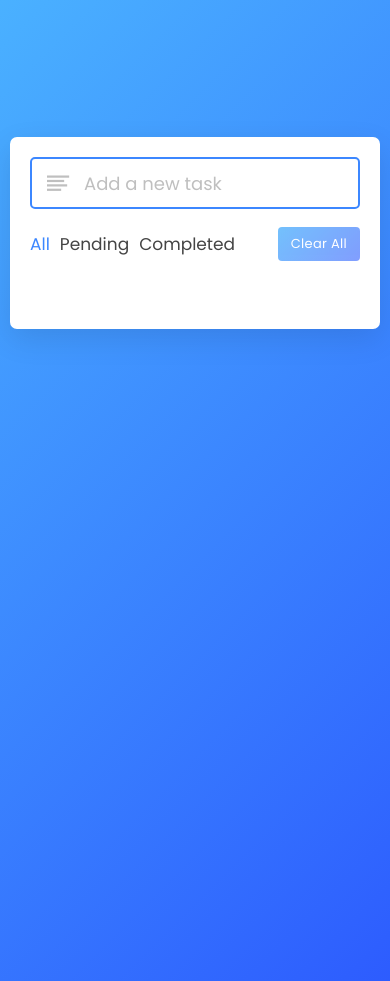
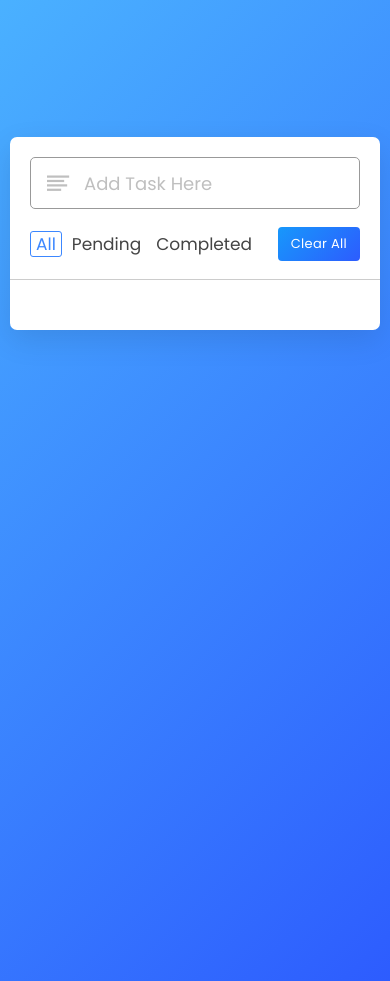
Before and after one commit to Nirob-X/my-react-projects, a React (Create React App) app: page / in a window 390 px wide. Built offline with nearby package versions, Linux system fonts and the light colour scheme.

Commit message:
style todo apps with styled components

```diff
--- a/package.json
+++ b/package.json
@@ -9,6 +9,7 @@
     "react": "^18.2.0",
     "react-dom": "^18.2.0",
     "react-scripts": "5.0.1",
+    "styled-components": "^5.3.5",
     "web-vitals": "^2.1.0"
   },
   "scripts": {
--- a/src/App.js
+++ b/src/App.js
@@ -1,11 +1,12 @@
 import Main from "./components/Main";
-import "./index.css";
+import {Wrapper, GlobalStyle} from "./components/style/element.styled"
 
 function App() {
   return (
-    <div className="wrapper">
+    <Wrapper>
+    	<GlobalStyle />
     	<Main />
-    </div>
+    </Wrapper>
   );
 }
 
--- a/src/components/Controls.js
+++ b/src/components/Controls.js
@@ -1,16 +1,15 @@
-import Styled from "./Controls.module.css";
-// import {ACTIONS} from "./Main";
+import {Div, Span, Button} from "./style/element.styled"
 
 export default function Controls({setDisplay, display, dispatch}) {
 
 	return (
-		<div className={Styled.controls}>
-			<div className={Styled.filters}>
-		    	<span onClick={() => setDisplay("ALL")} className={display === "ALL" ? Styled.active : ""} >All</span>
-		        <span onClick={() => setDisplay("PENDING")} className={display === "PENDING" ? Styled.active : ""} >Pending</span>
-		        <span onClick={() => setDisplay("COMPLETED")} className={display === "COMPLETED" ? Styled.active : ""} >Completed</span>
+		<Div>
+			<div className="filters">
+		    	<Span onClick={() => setDisplay("ALL")} className={`${display === "ALL" ? "active" : ""}`} >All</Span>
+		        <Span onClick={() => setDisplay("PENDING")} className={`${display === "PENDING" ? "active" : ""}`} >Pending</Span>
+		        <Span onClick={() => setDisplay("COMPLETED")} className={`${display === "COMPLETED" ? "active" : ""}`} >Completed</Span>
 		    </div>
-		    <button onClick={dispatch} type="button" className={Styled.clearBtn}>Clear All</button>
-		</div>
+		    <Button onClick={dispatch} type="button" className="clearBtn">Clear All</Button>
+		</Div>
 	);
 }
--- a/src/components/Controls.module.css
+++ /dev/null
@@ -1,47 +0,0 @@
-.controls, li{
-  display: flex;
-  align-items: center;
-  justify-content: space-between;
-}
-.controls{
-  padding: 18px 25px;
-  borderBottom: 1px solid #ccc;
-}
-.filters span{
-  margin: 0 8px;
-  font-size: 17px;
-  color: #444444;
-  cursor: pointer;
-}
-.filters span:first-child{
-  margin-left: 0;
-}
-.filters span.active{
-  color: #3C87FF;
-}
-.controls .clearBtn{
-  border: none;
-  opacity: 0.6;
-  outline: none;
-  color: #fff;
-  cursor: pointer;
-  font-size: 13px;
-  padding: 7px 13px;
-  border-radius: 4px;
-  letter-spacing: 0.3px;
-  transition: transform 0.25s ease;
-  background: linear-gradient(135deg, #1798fb 0%, #2D5CFE 100%);
-}
-
-.clearBtn:active{
-  transform: scale(0.93);
-}
-
-@media (max-width: 400px) {
-  .controls{
-    padding: 18px 20px;
-  }
-  .filters span{
-    margin: 0 5px;
-  }
-}
--- a/src/components/Form.module.css
+++ /dev/null
@@ -1,33 +0,0 @@
-.taskInput{
-  height: 52px;
-  padding: 0 25px;
-  position: relative;
-}
-.taskInput img{
-  top: 50%;
-  position: absolute;
-  transform: translate(17px, -50%);
-}
-.taskInput input{
-  height: 100%;
-  width: 100%;
-  outline: none;
-  font-size: 18px;
-  border-radius: 5px;
-  padding: 0 20px 0 53px;
-  border: 1px solid #999;
-}
-.taskInput input:focus,
-.taskInput input:active {
-  padding-left: 52px;
-  border: 2px solid #3C87FF;
-}
-.taskInput input::placeholder{
-  color: #bfbfbf;
-}
-
-@media (max-width: 400px) {
-  .taskInput{
-    padding: 0 20px;
-  }
-}
--- a/src/components/Main.js
+++ b/src/components/Main.js
@@ -1,6 +1,7 @@
-import {useReducer, useState} from "react";
-import ControlForm from "./ControlForm";
+import {useReducer, useState, useRef} from "react";
+import {Form} from "./style/element.styled";
 import Controls from "./Controls";
+import svgLogo from "./bars-icon.svg";
 import UnorderList from "./UnorderList";
 import Task from "./Task";
 
@@ -28,12 +29,6 @@ function reducer(prevState, action){
 
 				return {
 					...prevState
-				}
-			}
-			const stateKeys = Object.keys(prevState);
-			for (let item of stateKeys) {
-				if (prevState[item].text === text) {
-					return prevState;
 				}
 			}
 
@@ -72,23 +67,59 @@ function reducer(prevState, action){
 function Main() {
 	const [state, dispatch] = useReducer(reducer, {});
 	const [display, setDisplay] = useState("ALL");
-	const [inputText, setInputText] = useState("");
-	const [uid, setUid] = useState();
+	const [input, setInput] = useState("");
+	const [uid, setUid] = useState(null);
+	const ref = useRef(null);
 
-	const setIdAndFun = (text, id) => {
-		setUid(id);
-		setInputText(text);
+
+	function formateText(oldText) {
+		const firstLetter = oldText[0].toUpperCase();
+		const restLetter = oldText.slice(1).toLowerCase();
+		return firstLetter + restLetter;
 	}
+
+	function has(inputData) {
+		const array = Object.values(state);
+		for (let element of array) {
+			console.log(element)
+			if (element.text === inputData) {
+				return false;
+			}
+
+		}
+		return true;
+	}
+
+	function  handleSubmit(e) {
+		e.preventDefault();
+		const inputData = input.replace(/\s+/g, ' ').trim();
+		const taskText = formateText(inputData);
+		if (taskText && has(taskText)) {
+			dispatch({type: ACTIONS.ADD_TASK, payload: {text: taskText, uid: uid}});
+			setInput("");
+			setUid(null)
+		}
+	}
+
+	function handleEdit(text, textId) {
+		setInput(text);
+		setUid(textId);
+		ref.current.focus();
+	}
+
 
 	return (
 		<>
-			<ControlForm dispatch={dispatch} data={{inputText: inputText, setInputText: setInputText, uid: uid, setUid: setUid}}/>
+			<Form className="taskInput" onSubmit={handleSubmit}>
+				<img src={svgLogo} alt="icon" />
+	            <input ref={ref} type="text" value={input} onChange={(e) => setInput(e.target.value)} placeholder="Add Task Here"/>
+			</Form>
 			<Controls dispatch={() => dispatch({type: ACTIONS.CLEAR_ALL})} setDisplay={setDisplay} display={display}  />
-			<UnorderList>
-				{Object.keys(state).map(key => <Task key={key} dispatch={dispatch} data={state[key]} id={key} display={display} setInputText={setInputText} setIdAndFun={setIdAndFun} />)}
+			<UnorderList length={Object.keys(state).length}>
+				{Object.keys(state).map(key => <Task key={key} dispatch={dispatch} data={state[key]} id={key} display={display} setInputText={setInput} setInputAndFun={handleEdit} />)}
 			</UnorderList>
 		</>
 	);
 }
 
-export default Main
+export default Main;
--- a/src/components/Ul.module.css
+++ /dev/null
@@ -1,29 +0,0 @@
-.taskBox{
-  margin-top: 20px;
-  margin-right: 5px;
-  padding: 0 20px 10px 25px;
-}
-.taskBox.overflow{
-  /* overflow-y: auto; */
-  /* overflow-x: hidden; */
-  /* max-height: 300px; */
-}
-.taskBox::-webkit-scrollbar{
-  width: 5px;
-}
-.taskBox::-webkit-scrollbar-track{
-  background: #f1f1f1;
-  border-radius: 25px;
-}
-.taskBox::-webkit-scrollbar-thumb{
-  background: #e6e6e6;
-  border-radius: 25px;
-}
-
-@media (max-width: 400px) {
-  .taskBox{
-    margin-top: 20px;
-    margin-right: 5px;
-    padding: 0 15px 10px 20px;
-  }
-}
--- a/src/components/UnorderList.js
+++ b/src/components/UnorderList.js
@@ -1,9 +1,10 @@
-import Styled from "./Ul.module.css"
+import {Ul} from "./style/element.styled";
 
-export default function UnorderList({children}) {
+export default function UnorderList({children, length}) {
+
 	return (
-		<ul className={`${Styled.taskBox} ${Styled.overflow}`}>
+		<Ul  className={length > 5 ? "overflow" : undefined}>
 			{children}
-		</ul>
+		</Ul>
 	);
 }
--- /dev/null
+++ b/src/components/style/element.styled.js
@@ -0,0 +1,272 @@
+import styled, {createGlobalStyle} from "styled-components";
+
+export const GlobalStyle = createGlobalStyle`
+	@import url('https://fonts.googleapis.com/css2?family=Poppins:wght@400;500;600;700&display=swap');
+
+	* {
+	  margin: 0;
+	  padding: 0;
+	  box-sizing: border-box;
+	  font-family: 'Poppins', sans-serif;
+	}
+
+	body {
+	  width: 100%;
+	  height: 100vh;
+	  overflow: hidden;
+	  background: linear-gradient(135deg, #4AB1FF, #2D5CFE);
+	}
+
+	li {
+		display: flex;
+		justify-content: space-between;
+		align-items: center;
+	}
+
+	::selection {
+	  color: #fff;
+	  background: #3C87FF;
+	}
+
+	@media (max-width: 400px) {
+		body {
+			padding: 0 10px;
+		}
+	}
+`
+
+
+export const Wrapper = styled.div`
+	max-width: 405px;
+	padding: 28px 0 30px;
+	margin: 137px auto;
+	background: #fff;
+	border-radius: 7px;
+	box-shadow: 0 10px 30px rgba(0,0,0,0.1);
+
+	@media (max-width: 400px) {
+		padding: 20px 0;
+	}
+`
+
+export const Form = styled.form`
+	height: 52px;
+	padding: 0 25px;
+	position: relative;
+
+	& img {
+		top: 50%;
+		position: absolute;
+		transform: translate(17px, -50%);
+	}
+
+	& input {
+		height: 100%;
+		width: 100%;
+		outline: none;
+		font-size: 18px;
+		border-radius: 5px;
+		padding: 0 20px 0 53px;
+		border: 1px solid #999;
+
+		&:hover, &:focus {
+			border: 2px solid #3C87FF;
+		}
+
+		::placeholder {
+			color: #bfbfbf;
+		}
+	}
+
+	@media (max-width: 400px) {
+		padding: 0 20px;
+	}
+`
+
+
+export const Div = styled.div`
+	display: flex;
+	justify-content: space-between;
+	align-items: center;
+	padding: 18px 25px;
+	border-bottom: 1px solid #ccc;
+
+	& span:first-child {
+		margin-left: 0;
+	}
+
+	& span:nth-last-child(1) {
+		margin-right: 0;
+	}
+
+	@media (max-width: 400px) {
+		padding: 18px 20px;
+
+		& span {
+			padding: 0 5px;
+		}
+	}
+`
+
+export const Span = styled.span`
+	padding: 0 8px;
+	font-size: 17px;
+	color: #444444;
+	cursor: pointer;
+	margin-right: 5px;
+
+	&.active {
+		color: #3C87FF;
+		border-style: solid;
+		border-color: #3C87FF;
+		border-width: 1px;
+		border-radius: 3px;
+		transition: color 200ms ease-in;
+	}
+`
+
+
+export const Button = styled.button`
+	border: none;
+	outline: none;
+	color: #fff;
+	cursor: pointer;
+	font-size: 13px;
+	padding: 7px 13px;
+	border-radius: 4px;
+	letter-spacing: 0.3px;
+	background: linear-gradient(135deg, #1798fb 0%, #2D5CFE 100%);
+	transition: transform 250ms ease;
+
+	&:active {
+		transform: scale(0.9);
+	}
+`
+
+export const Ul = styled.ul`
+	margin-top: 20px;
+	margin-right: 5px;
+	padding: 0 20px 10px 25px;
+
+	&.overflow {
+		overflow-y: auto;
+		max-height: 300px;
+	}
+
+	&::-webkit-scrollbar {
+		width: 5px;
+	}
+
+	&::-webkit-scrollbar-track {
+		background: #f1f1f1;
+		border-radius: 25px;
+	}
+
+	&::-webkit-scrollbar-thumb {
+		background: #f1f1f1;
+		border-radius: 25px;
+	}
+
+	& > li:last-child {
+		margin-bottom: 0;
+		border-bottom: 0;
+		padding-bottom: 0;
+
+		& ul {
+			bottom: 0;
+			transform-origin: bottom right;
+		}
+	}
+
+	& li:first-child {
+		& ul {
+			bottom: -65px;
+			transform-origin: top right;
+		}
+	}
+
+	@media (max-width: 400px) {                          24   .taskBox{                                          25     margin-top: 20px;
+		margin-right: 5px;
+		padding: 0 15px 10px 20px;                       28   }
+	}
+`
+
+export const TopLevelLi = styled.li`
+	list-style: none;
+	font-size: 17px;
+	margin-bottom: 18px;
+	padding-bottom: 16px;
+	align-items: center;
+	border-bottom: 1px solid #ccc;
+	transition: opacity, transform 200ms ease;
+
+	&.hide {
+		display: none;
+	}
+`
+
+export const Label = styled.label`
+	display: flex;
+	align-items: center;
+
+	& input {
+		accent-color: #3C87FF;
+	}
+
+	& p {
+		user-select: none;
+		margin-left: 12px;
+		word-wrap: break-word;
+
+		&.checked {
+			text-decoration: line-through;
+		}
+	}
+`
+
+export const Settings = styled.div`
+	position: relative;
+
+	& i, & li {
+		cursor: pointer;
+	}
+`
+
+export const TaskMenu = styled.ul`
+	z-index: 10;
+	right: -5px;
+	bottom: -65px;
+	padding: 5px 0;
+	background: #fff;
+	position: absolute;
+	border-radius: 4px;
+	transform: scale(0);
+	transform-origin: top right;
+	box-shadow: 0 0 6px rgba(0,0,0,0.15);
+	transition: transform 0.2s ease;
+
+	&.show {
+		transform: scale(1);
+	}
+
+	& li {
+		height: 25px;
+		font-size: 16px;
+		margin-bottom: 2px;
+		padding: 17px 15px;
+		cursor: pointer;
+		justify-content: flex-start;
+
+		&:hover {
+			background: #f5f5f5;
+		}
+
+		&:last-child {
+			margin-bottom: 0;
+		}
+
+		& i {
+			padding-right: 8px;
+		}
+	}
+`
--- a/src/index.css
+++ /dev/null
@@ -1,34 +0,0 @@
-@import url('https://fonts.googleapis.com/css2?family=Poppins:wght@400;500;600;700&display=swap');
-*{
-  margin: 0;
-  padding: 0;
-  box-sizing: border-box;
-  font-family: 'Poppins', sans-serif;
-}
-body{
-  width: 100%;
-  height: 100vh;
-  overflow: hidden;
-  background: linear-gradient(135deg, #4AB1FF, #2D5CFE);
-}
-::selection{
-  color: #fff;
-  background: #3C87FF;
-}
-.wrapper{
-  max-width: 405px;
-  padding: 28px 0 30px;
-  margin: 137px auto;
-  background: #fff;
-  border-radius: 7px;
-  box-shadow: 0 10px 30px rgba(0,0,0,0.1);
-}
-
-@media (max-width: 400px) {
-  body{
-    padding: 0 10px;
-  }
-  .wrapper {
-    padding: 20px 0;
-  }
-}
```
Also changed, not shown: src/components/Task.js (+16 -15 lines), src/components/Task.module.css (deleted, +0 -107 lines), 1 other file (tests, documents, lock files or other folders).
